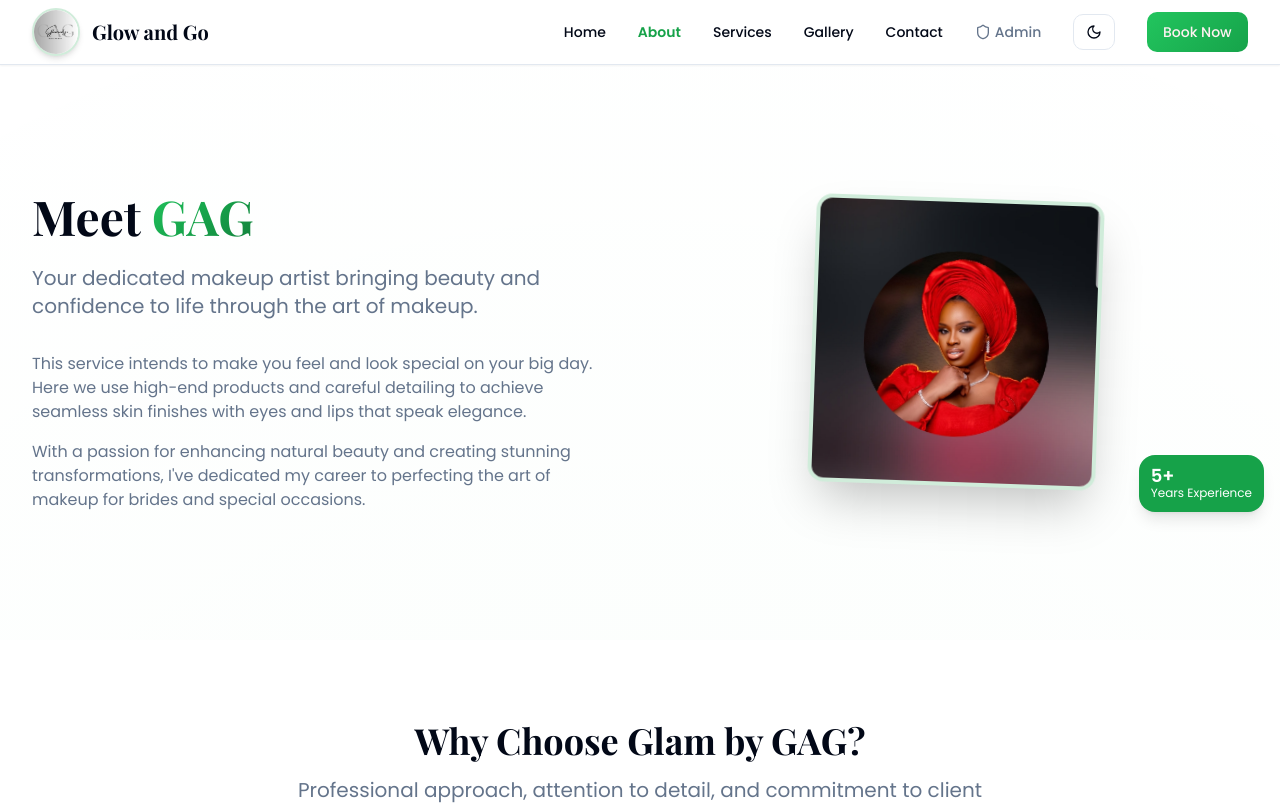
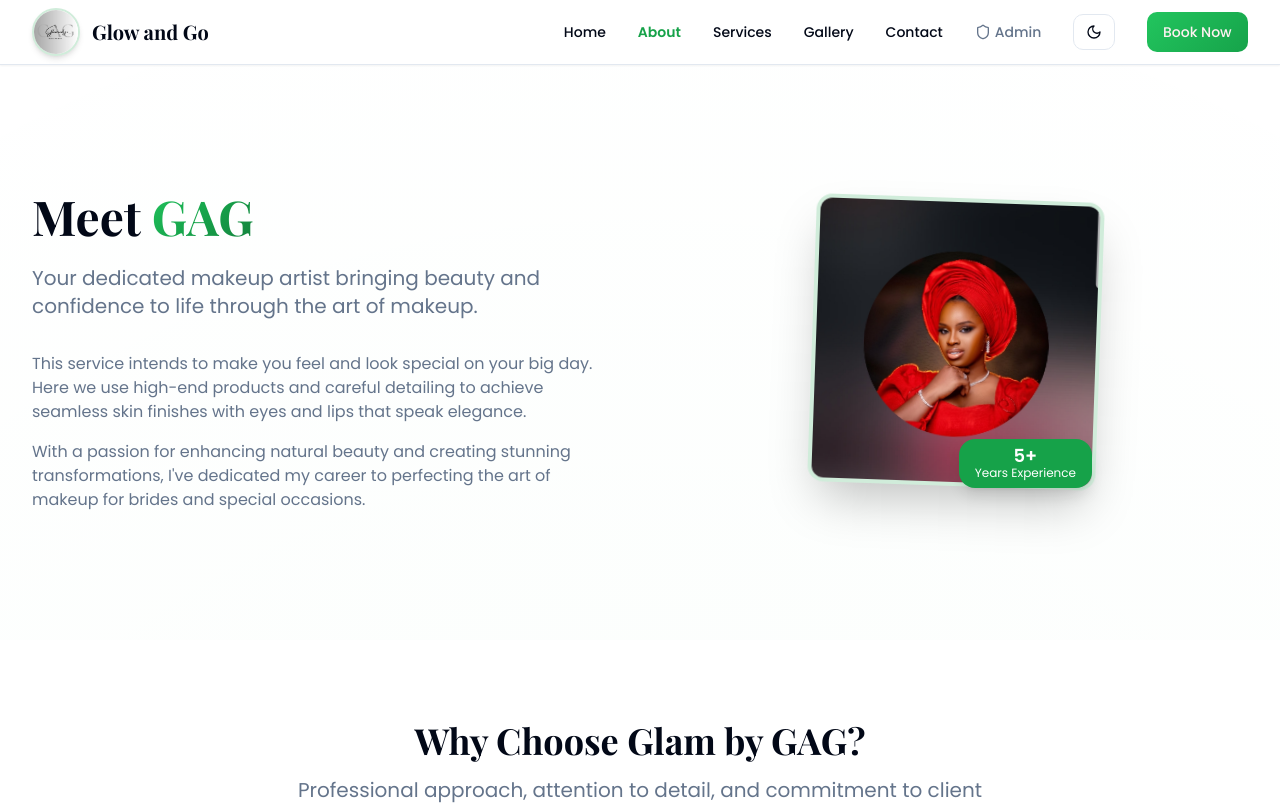
Before and after one commit to Pboy17k/glam-gag-portfolio-site-37, a React (Vite) app: page /about in a window 1280 px wide. Shown: the top 805 px of the page. Built offline with nearby package versions, Linux system fonts and the light colour scheme.

Commit message:
Refactor: Float experience badge on profile
Float the "5+ Years Experience" badge on the bottom right of the profile picture in the About page.

```diff
--- a/src/pages/About.tsx
+++ b/src/pages/About.tsx
@@ -60,15 +60,17 @@ const About = () => {
                 </p>
               </div>
             </div>
-            <div className="relative flex items-center justify-center">
+            <div className="flex items-center justify-center">
+              <div className="relative w-72 h-72">
                 <img
                   src={getAboutImageSrc()}
                   alt="GAG - Professional Makeup Artist"
                   className="rounded-2xl shadow-2xl animate-float object-cover w-72 h-72 bg-white border-4 border-primary/20"
                 />
-              <div className="absolute -bottom-4 -right-4 bg-primary text-white p-3 rounded-2xl shadow-lg">
+                <div className="absolute bottom-2 right-2 bg-primary text-white px-4 py-2 rounded-2xl shadow-lg z-10 flex flex-col items-center">
                   <p className="text-lg font-bold leading-none">5+</p>
                   <p className="text-xs leading-tight">Years Experience</p>
+                </div>
               </div>
             </div>
           </div>
```
Lines whose indentation alone changed are shown as unchanged.
